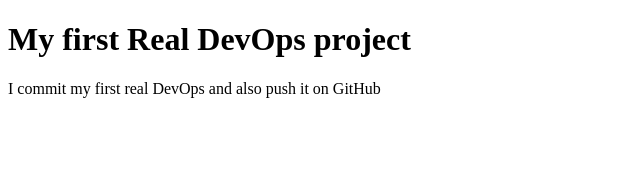
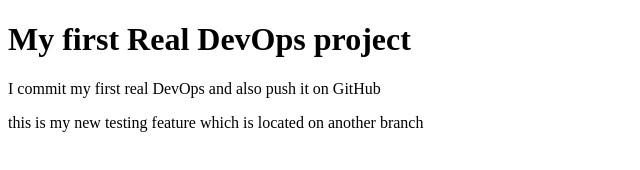
Before and after one commit to Tayyaba-Aslam/my-DevOps, a plain HTML site: page index.html in a window 1280 px wide. Shown: the whole page, without its empty margins (0-640 px from the left). Drawn offline with Linux system fonts and the light colour scheme.

Commit message:
added experimantel test feature

```diff
--- a/index.html
+++ b/index.html
@@ -9,6 +9,7 @@
 <body>
     <h1>My first Real DevOps project</h1>
     <P> I commit my first real DevOps and also push it on GitHub</P>
+    <h>this is my new testing feature which is located on another branch</h>
 
 </body>
 </html>
```
